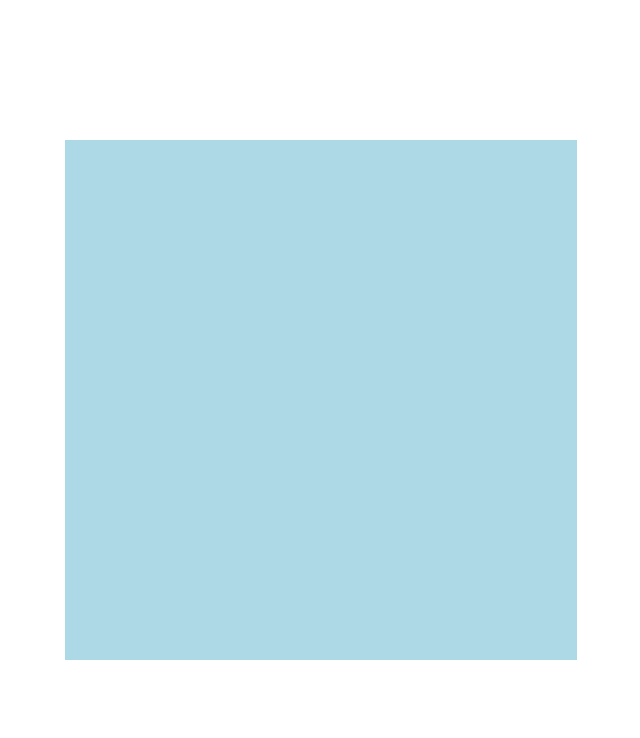
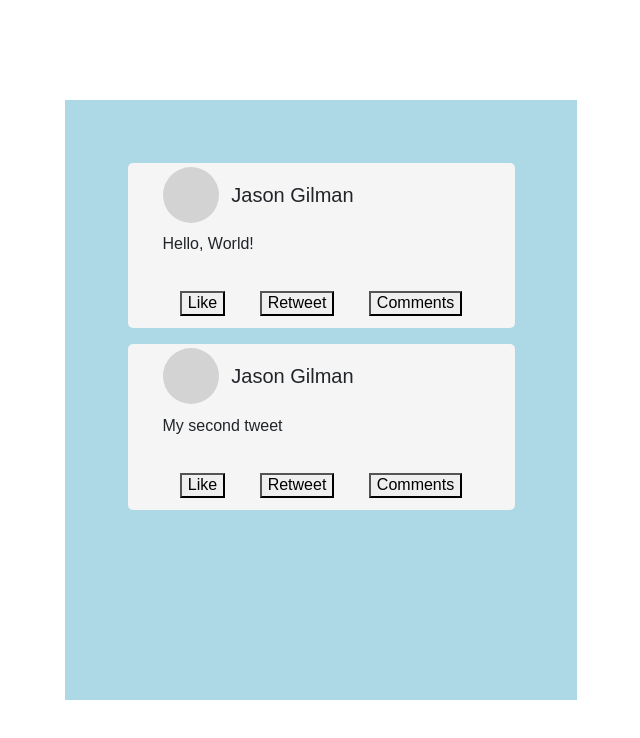
Before and after one commit to JasonGilman18/twitter-clone, an Angular app: page /feed/1 in a window 1280 px wide. Shown: the top 738 px of the page, without its empty margins (319-959 px from the left). Built offline with nearby package versions, Linux system fonts and the light colour scheme.

Commit message:
display tweets on feed

```diff
--- a/src/app/feed/feed.component.css
+++ b/src/app/feed/feed.component.css
@@ -6,7 +6,7 @@
 }
 
 #boxContainer {
-    min-height: 65vh;
+    height: 75vh;
     width: 40vw;
     background-color: lightblue;
     padding: 5%;
--- a/src/app/feed/feed.component.html
+++ b/src/app/feed/feed.component.html
@@ -1,6 +1,6 @@
 <div class="container-fluid" id="mainContainer">
     <div class="container" id="boxContainer">
-
+        <app-tweet *ngFor="let tweet of tweets" [tweet]="tweet"></app-tweet>
     </div>
 </div>
 
--- a/src/app/feed/feed.component.ts
+++ b/src/app/feed/feed.component.ts
@@ -1,29 +1,44 @@
 import { CommonModule } from '@angular/common';
 import { Component, OnInit } from '@angular/core';
 import { ActivatedRoute, Router, RouterLink, RouterLinkActive, RouterOutlet } from '@angular/router';
+import { TweetDetails } from '../model/tweet-details';
+import { User } from '../model/user';
+import { UserDataService } from '../model/user.service';
+import { TweetDataService } from '../model/tweet.service';
+import { TweetComponent } from '../tweet/tweet.component';
 
 @Component({
   selector: 'app-feed',
   standalone: true,
-  imports: [CommonModule, RouterOutlet, RouterLinkActive, RouterLink],
+  imports: [CommonModule, RouterOutlet, RouterLinkActive, RouterLink, TweetComponent],
+  providers: [UserDataService, TweetDataService],
   templateUrl: './feed.component.html',
   styleUrl: './feed.component.css'
 })
 export class FeedComponent implements OnInit {
 
-  userId: number;
+  user: User;
+  tweets: TweetDetails[];
 
   constructor(
     private route: ActivatedRoute,
-    private router: Router
+    private router: Router,
+    private userDataService: UserDataService,
+    private tweetDataService: TweetDataService
   ) {}
 
   ngOnInit() {
-    var param = this.route.snapshot.paramMap.get("userId");
+    let param = this.route.snapshot.paramMap.get("userId");
     if (param == null)
       this.router.navigate([""]);
-    else
-      this.userId = Number.parseInt(param);
+    else {
+      let foundUser = this.userDataService.getUser(Number.parseInt(param));
+      if (foundUser != undefined) {
+        this.user = foundUser;
+        this.tweets = this.tweetDataService.getTweets();
+      } else
+        this.router.navigate([""]);
+    }
   }
 
 }
--- /dev/null
+++ b/src/app/model/comment.ts
@@ -0,0 +1,21 @@
+export class Comment {
+
+    private static id_seq = 0;
+
+    public id: number;
+    public authorId: number;
+    public text: string;
+
+
+    constructor(
+        public tauthorId: number,
+        public ttext: string
+    ) {
+      this.id = Comment.id_seq;
+      Comment.id_seq ++;
+
+      this.authorId = tauthorId;
+      this.text = ttext;
+    }
+
+  }
--- /dev/null
+++ b/src/app/model/tweet-details.ts
@@ -0,0 +1,29 @@
+import { Comment } from "./comment";
+
+export class TweetDetails {
+
+    private static id_seq = 0;
+
+    public id: number;
+    public authorId: number;
+    public text: string;
+    public likes: number;
+    public retweets: number;
+    public comments: Comment[];
+
+
+    constructor(
+        public tauthorId: number,
+        public ttext: string
+    ) {
+      this.id = TweetDetails.id_seq;
+      TweetDetails.id_seq ++;
+
+      this.authorId = tauthorId;
+      this.text = ttext;
+      this.likes = 0;
+      this.retweets = 0;
+      this.comments = [];
+    }
+
+  }
--- /dev/null
+++ b/src/app/model/tweet.service.ts
@@ -0,0 +1,20 @@
+import { Injectable } from "@angular/core";
+import { TweetDetails } from "./tweet-details";
+
+@Injectable()
+export class TweetDataService {
+
+    private static tweets: TweetDetails[] = [
+        new TweetDetails(1, "Hello, World!"),
+        new TweetDetails(1, "My second tweet")
+    ];
+
+    getTweets() {
+        return TweetDataService.tweets;
+    }
+
+    addTweets(newTweet: TweetDetails) {
+        TweetDataService.tweets.push(newTweet);
+    }
+
+}
--- a/src/app/model/user.service.ts
+++ b/src/app/model/user.service.ts
@@ -4,10 +4,17 @@ import { User } from "./user";
 @Injectable()
 export class UserDataService {
 
-    private static users: User[] = [new User("admin", "admin", "admin@admin.com", "password", "")]
+    private static users: User[] = [
+        new User("admin", "admin", "admin@admin.com", "password", ""),
+        new User("Jason", "Gilman", "jason.gilman@dell.com", "password", "My name is Jason")
+    ];
 
     getUsers() {
         return UserDataService.users;
+    }
+
+    getUser(id: number) {
+        return UserDataService.users.find(user => user.id == id);
     }
 
     addUser(newUser: User) {
--- /dev/null
+++ b/src/app/tweet/tweet.component.css
@@ -0,0 +1,38 @@
+.card-body {
+    background-color: whitesmoke;
+    border-radius: 5px;
+    min-height: 10vh;
+    padding-bottom: .8rem;
+    margin-bottom: 1rem;
+}
+
+#authorArea {
+    height: 3vh;
+    margin-bottom: 1.8rem;
+    display: flex;
+    justify-content: start;
+    align-items: center;
+}
+
+#textArea {
+    height: 7vh;
+}
+
+#actionArea {
+    min-height: 1vh;
+    display: flex;
+    justify-content: space-around;
+}
+
+#authorPhotoArea {
+    border-radius: 100%;
+    background-color: lightgrey;
+    height: 3.5rem;
+    width: 3.5rem;
+    margin: 0px;
+    margin-right: .8rem;
+}
+
+#authorName {
+    margin: 0px;
+}
--- /dev/null
+++ b/src/app/tweet/tweet.component.html
@@ -0,0 +1,12 @@
+<div class="card-body">
+    <div class="container-fluid" id="authorArea">
+        <div class="container" id="authorPhotoArea"></div>
+        <h5 id="authorName">{{author.firstName + " " + author.lastName}}</h5>
+    </div>
+    <div class="container-fluid" id="textArea"><p>{{tweet.text}}</p></div>
+    <div class="container-fluid" id="actionArea">
+        <button>Like</button>
+        <button>Retweet</button>
+        <button>Comments</button>
+    </div>
+</div>
--- /dev/null
+++ b/src/app/tweet/tweet.component.ts
@@ -0,0 +1,35 @@
+import { Component, Input, OnInit } from '@angular/core';
+import { TweetDetails } from '../model/tweet-details';
+import { UserDataService } from '../model/user.service';
+import { User } from '../model/user';
+import { Router, RouterLink, RouterLinkActive, RouterOutlet } from '@angular/router';
+import { CommonModule } from '@angular/common';
+
+@Component({
+  selector: 'app-tweet',
+  standalone: true,
+  imports: [CommonModule, RouterOutlet, RouterLinkActive, RouterLink],
+  providers: [UserDataService],
+  inputs: ["tweet"],
+  templateUrl: './tweet.component.html',
+  styleUrl: './tweet.component.css'
+})
+export class TweetComponent implements OnInit {
+
+  tweet: TweetDetails;
+  author: User;
+
+  constructor(
+    private router: Router,
+    private userDataService: UserDataService
+  ) {}
+
+  ngOnInit() {
+    let foundUser = this.userDataService.getUser(this.tweet.authorId);
+    if (foundUser != undefined)
+      this.author = foundUser;
+    else
+      this.router.navigate([""]);
+  }
+
+}
```
